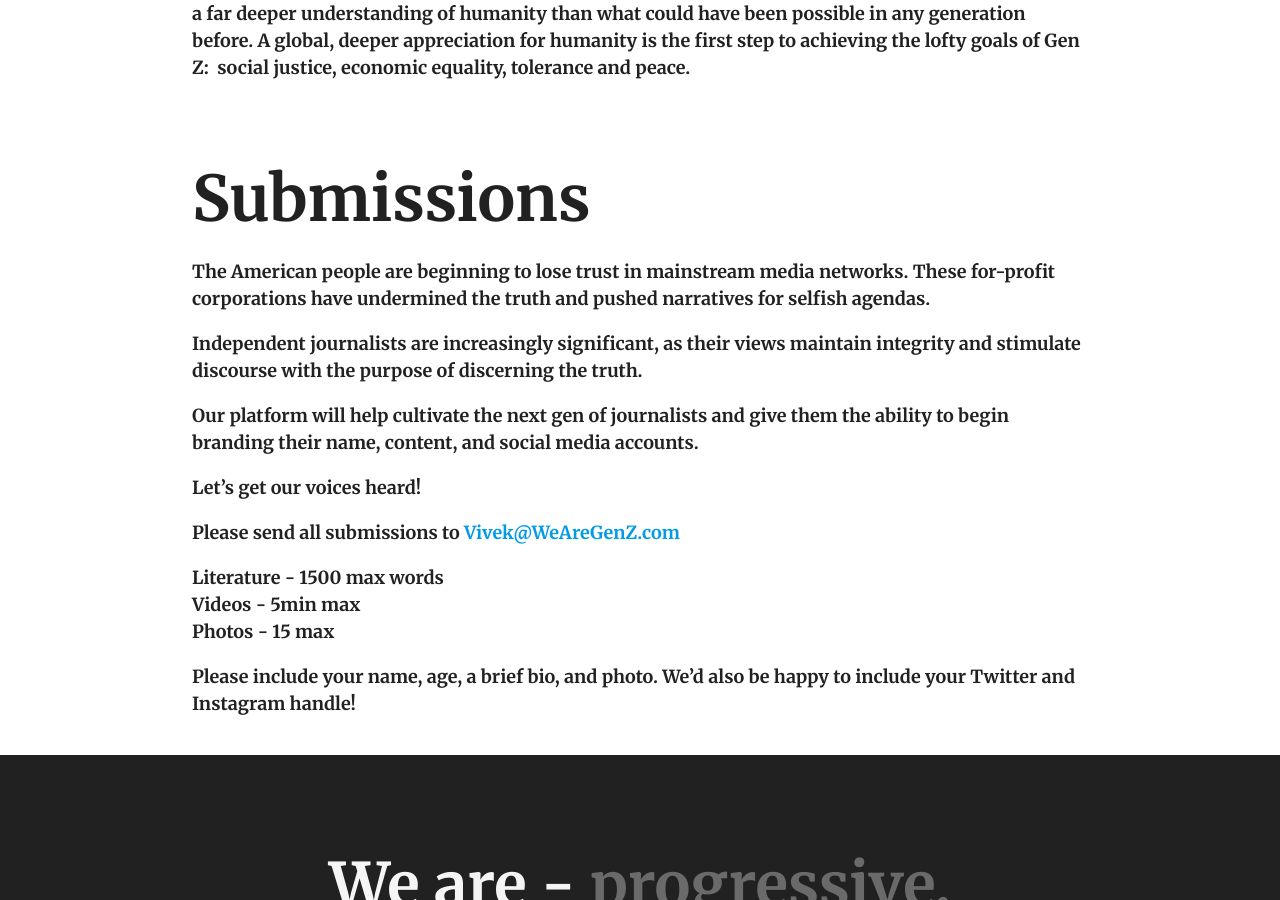
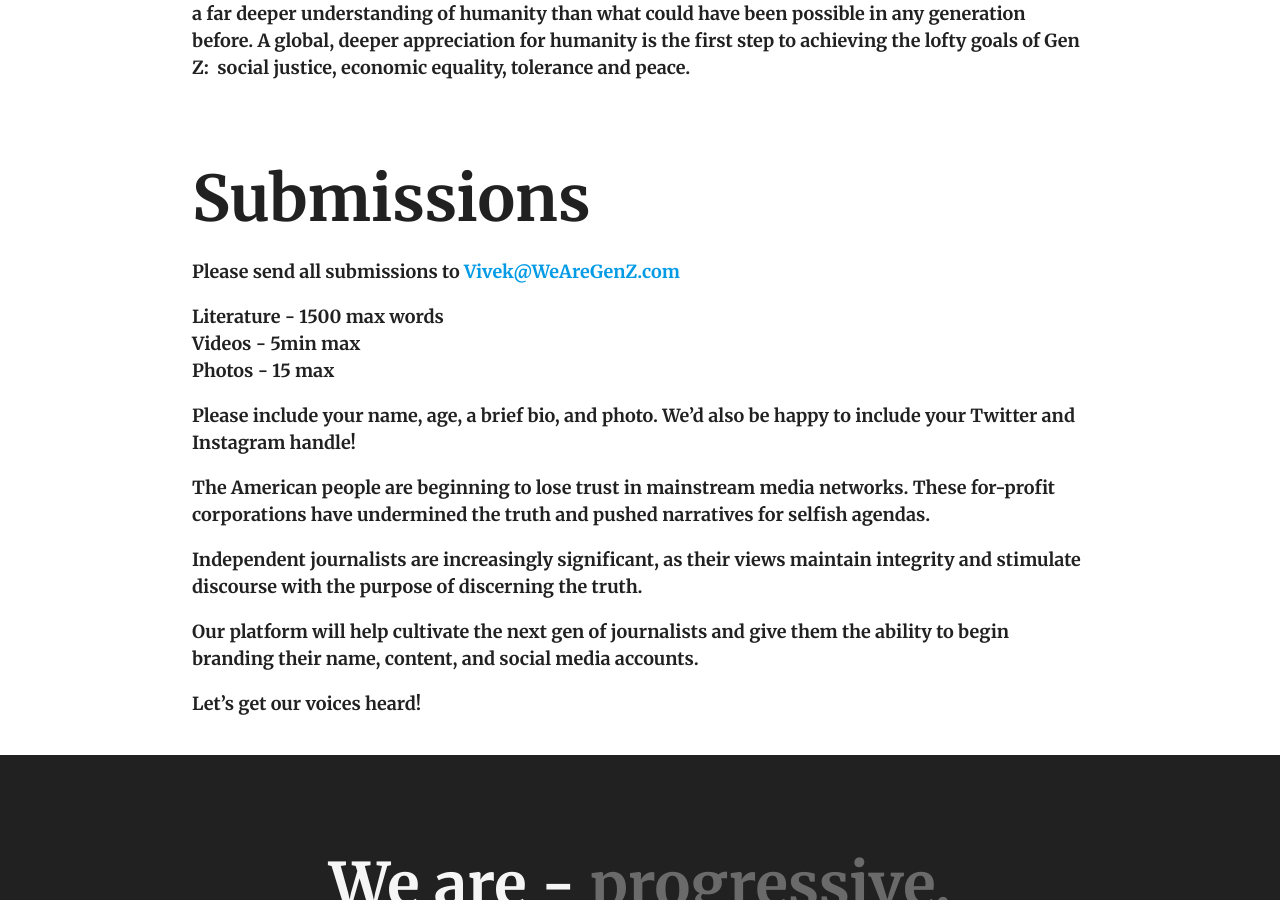
Before and after one commit to wearegenz/wearegenz.github.io, a Jekyll site: the page built from about.md, in a window 1280 px wide and 900 px high, scrolled down 1049 px. Built offline with Jekyll 4.4.1, drawn with Linux system fonts in a browser that asks for light colours.

```diff
--- a/_config.yml
+++ b/_config.yml
@@ -22,7 +22,7 @@ title: We Are Generation Z.
 email: your-email@example.com
 description: >- # this means to ignore newlines until "baseurl:"
   We will be heard.
-baseurl: "" # the subpath of your site, e.g. /blog
+#baseurl: "/" # the subpath of your site, e.g. /blog
 url: "wearegenz.github.io" # the base hostname & protocol for your site, e.g. http://example.com
 twitter_username: jekyllrb
 github_username:  jekyll
--- a/_layouts/about.html
+++ b/_layouts/about.html
@@ -20,16 +20,6 @@ layout: default
 </p>
         <br>
         <h1 class="merriweather">Submissions  </h1>
-        <p class="merriweather" style="font-size: large;">The American people are beginning to lose trust in mainstream media networks.
-            These for-profit corporations have undermined the truth and pushed narratives for selfish agendas.
-        </p>
-        <p class="merriweather" style="font-size: large;">Independent journalists are increasingly significant, as their views maintain integrity and stimulate discourse with the purpose of discerning the truth.
-        </p>
-        <p class="merriweather" style="font-size: large;">Our platform will help cultivate the next gen of journalists and give them the ability to begin branding their name, content, and social media accounts.
-        </p>
-        <p class="merriweather" style="font-size: large;">
-            Let’s get our voices heard!
-        </p>
 
         <p class="merriweather" style="font-size: large;">
             Please send all submissions to <a href="mailto:Vivek@WeAreGenZ.com">Vivek@WeAreGenZ.com</a>
@@ -43,6 +33,19 @@ layout: default
             Please include your name, age, a brief bio, and photo. We’d also be happy to include your Twitter and Instagram handle!
         </p>
 
+        <p class="merriweather" style="font-size: large;">The American people are beginning to lose trust in mainstream media networks.
+            These for-profit corporations have undermined the truth and pushed narratives for selfish agendas.
+        </p>
+        <p class="merriweather" style="font-size: large;">Independent journalists are increasingly significant, as their views maintain integrity and stimulate discourse with the purpose of discerning the truth.
+        </p>
+        <p class="merriweather" style="font-size: large;">Our platform will help cultivate the next gen of journalists and give them the ability to begin branding their name, content, and social media accounts.
+        </p>
+        <p class="merriweather" style="font-size: large;">
+            Let’s get our voices heard!
+        </p>
+
+
+
 
 
 
--- a/_layouts/all_posts.html
+++ b/_layouts/all_posts.html
@@ -23,7 +23,8 @@ layout: default
                         {% endfor %}
                     </div>
                     <div class="card-action">
-                        <a class="grey-text text-darken-4" href="{{site.baseurl}}/{{ post.url }}">Read More <i class="fa fa-angle-right"></i></a>
+                        <a class="grey-text text-darken-4" href="{{site.url}}/{{ post.url }}">Read More <i class="fa fa-angle-right"></i></a>
+
                     </div>
                 </div>
             </div>
--- a/_layouts/index.html
+++ b/_layouts/index.html
@@ -34,7 +34,7 @@ layout: default
                         {% endfor %}
                     </div>
                     <div class="card-action">
-                        <a class="grey-text text-darken-4" href="{{site.baseurl}}/{{ post.url }}">Read More <i class="fa fa-angle-right"></i></a>
+                        <a class="grey-text text-darken-4" href="{{site.url}}/{{ post.url }}">Read More <i class="fa fa-angle-right"></i></a>
                     </div>
                 </div>
             </div>
--- a/assets/js/index.js
+++ b/assets/js/index.js
@@ -1,7 +1,7 @@
 new WOW().init();
 
-words = ['disruptors', 'independent', 'confident', 'progressive', 'inclusive', 'tolerant',
-	'entrepreneurs', 'activists', 'leaders', 'innovators', 'world changers', ];
+words = ['independent','disruptors', 'confident', 'progressive', 'inclusive', 'tolerant',
+	'entrepreneurs', 'activists', 'leaders', 'innovators', 'world changers'];
 
 var i = 0;
 var changeText = setInterval(() => {
```
Also changed, not shown: 5 other files.
